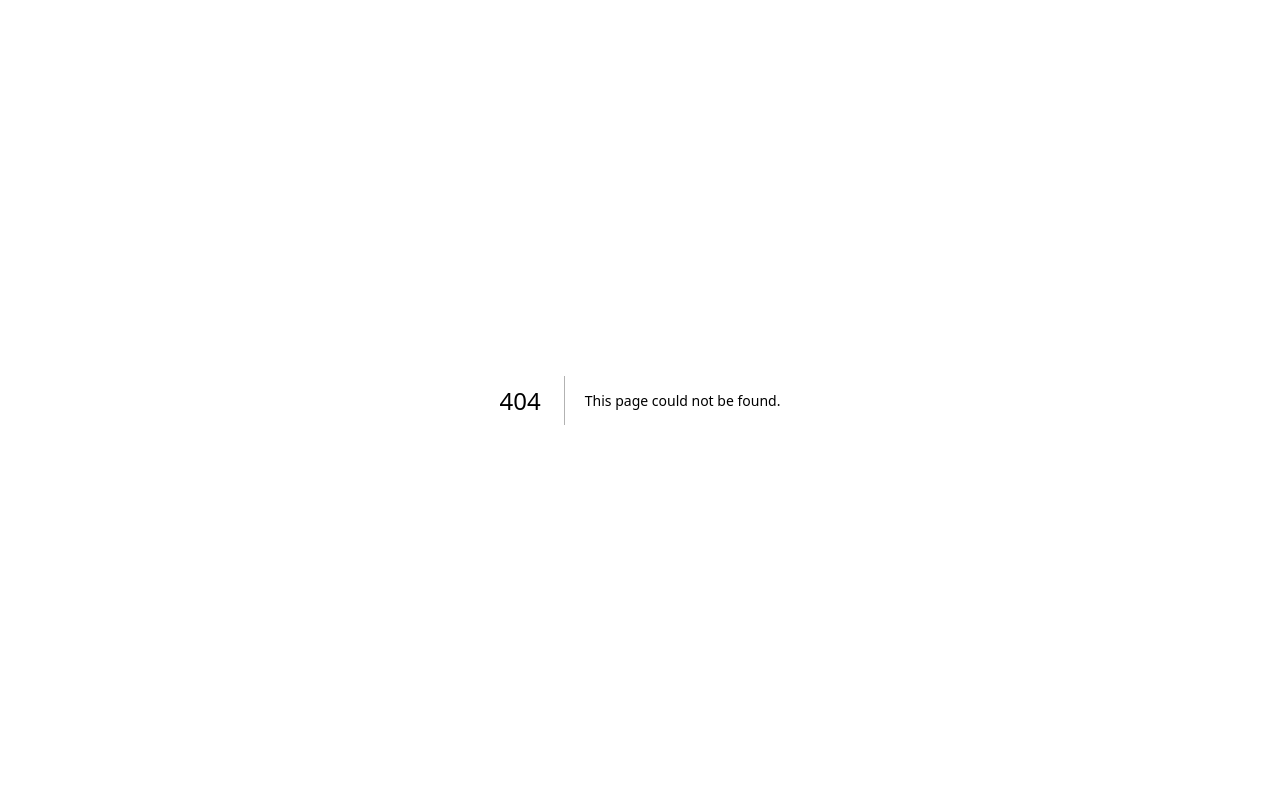
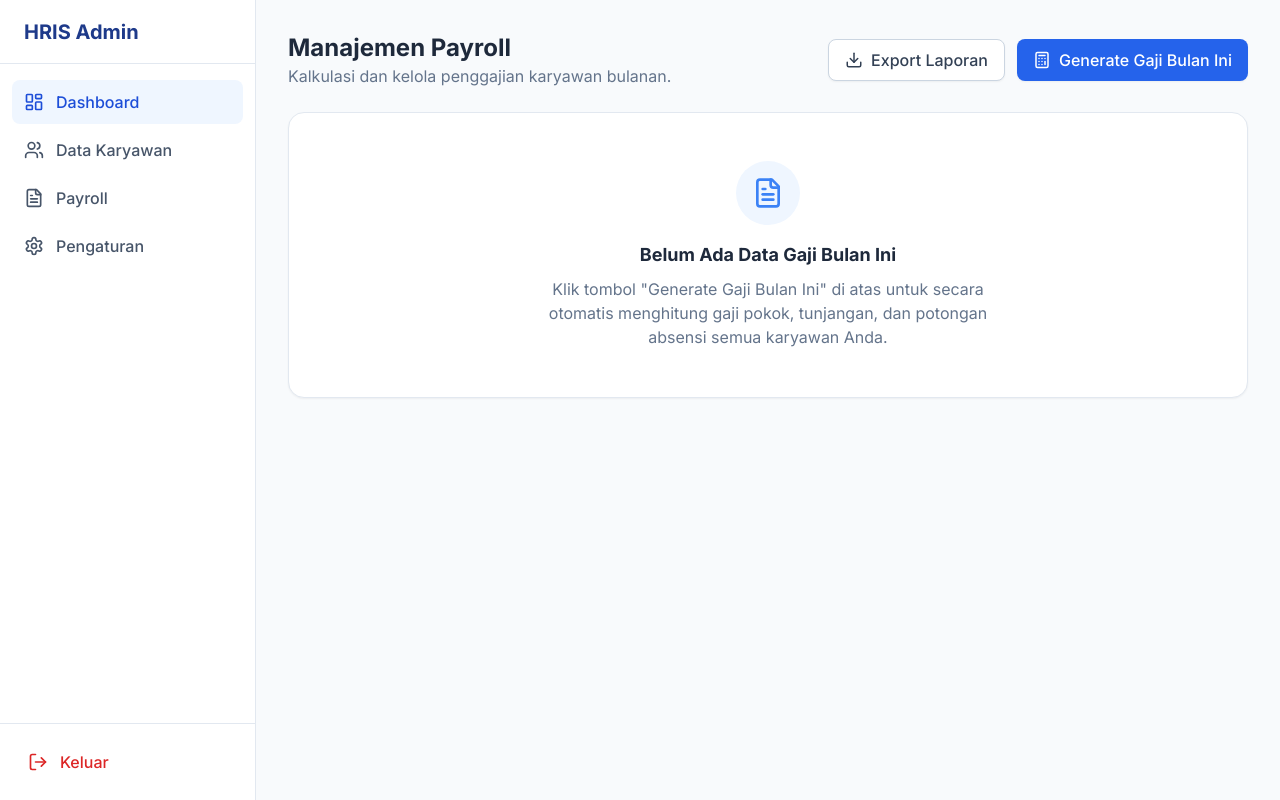
Before and after one commit to brofahroe/HRIS, a Next.js app in the folder next-hris/: page /admin/payroll in a window 1280 px wide. Before the commit this address had no page. Built offline with nearby package versions, Linux system fonts and the light colour scheme.

Commit message:
feat: Menambahkan halaman admin users, payroll, dan settings

```diff
--- /dev/null
+++ b/next-hris/src/app/admin/payroll/page.tsx
@@ -0,0 +1,53 @@
+"use client";
+
+import { useState } from "react";
+import { Download, Calculator } from "lucide-react";
+
+export default function PayrollPage() {
+  const [loading, setLoading] = useState(false);
+
+  const handleGenerate = async () => {
+    setLoading(true);
+    // Simulasi loading generate payroll
+    setTimeout(() => {
+      setLoading(false);
+      alert("Fungsi kalkulasi gaji otomatis akan diproses oleh Server Actions (payrollEngine.ts) di sini.");
+    }, 1500);
+  };
+
+  return (
+    <div className="space-y-6">
+      <div className="flex justify-between items-center">
+        <div>
+          <h2 className="text-2xl font-bold text-slate-800">Manajemen Payroll</h2>
+          <p className="text-slate-500">Kalkulasi dan kelola penggajian karyawan bulanan.</p>
+        </div>
+        <div className="flex gap-3">
+          <button className="bg-white border border-slate-300 hover:bg-slate-50 text-slate-700 px-4 py-2 rounded-lg font-medium shadow-sm transition-colors flex items-center gap-2">
+            <Download size={18} /> Export Laporan
+          </button>
+          <button
+            onClick={handleGenerate}
+            disabled={loading}
+            className="bg-blue-600 hover:bg-blue-700 disabled:opacity-70 text-white px-4 py-2 rounded-lg font-medium shadow-sm transition-colors flex items-center gap-2"
+          >
+            {loading ? "Memproses..." : <><Calculator size={18} /> Generate Gaji Bulan Ini</>}
+          </button>
+        </div>
+      </div>
+
+      <div className="bg-white rounded-2xl border border-slate-200 shadow-sm p-12 flex flex-col items-center justify-center text-center">
+        <div className="w-16 h-16 bg-blue-50 text-blue-500 rounded-full flex items-center justify-center mb-4">
+          <FileText size={32} />
+        </div>
+        <h3 className="text-lg font-bold text-slate-800 mb-2">Belum Ada Data Gaji Bulan Ini</h3>
+        <p className="text-slate-500 max-w-md">
+          Klik tombol "Generate Gaji Bulan Ini" di atas untuk secara otomatis menghitung gaji pokok, tunjangan, dan potongan absensi semua karyawan Anda.
+        </p>
+      </div>
+    </div>
+  );
+}
+
+// Temporary icon component since we forgot to import it in the top
+import { FileText } from "lucide-react";
--- /dev/null
+++ b/next-hris/src/app/admin/settings/page.tsx
@@ -0,0 +1,33 @@
+export default function SettingsPage() {
+  return (
+    <div className="space-y-6">
+      <div>
+        <h2 className="text-2xl font-bold text-slate-800">Pengaturan Sistem</h2>
+        <p className="text-slate-500">Konfigurasi variabel dan pengaturan HRIS.</p>
+      </div>
+
+      <div className="bg-white rounded-2xl border border-slate-200 shadow-sm overflow-hidden">
+        <div className="p-6 border-b border-slate-200">
+          <h3 className="font-bold text-slate-800">Pengaturan Absensi</h3>
+        </div>
+        <div className="p-6 space-y-4">
+          <div className="grid grid-cols-1 md:grid-cols-2 gap-6">
+            <div className="space-y-2">
+              <label className="text-sm font-semibold text-slate-700">Jam Masuk Standar</label>
+              <input type="time" defaultValue="08:00" className="w-full px-4 py-2 border border-slate-200 rounded-lg focus:ring-2 focus:ring-blue-100 outline-none transition-all" />
+            </div>
+            <div className="space-y-2">
+              <label className="text-sm font-semibold text-slate-700">Toleransi Keterlambatan (Menit)</label>
+              <input type="number" defaultValue="15" className="w-full px-4 py-2 border border-slate-200 rounded-lg focus:ring-2 focus:ring-blue-100 outline-none transition-all" />
+            </div>
+          </div>
+          <div className="pt-4">
+            <button className="bg-blue-600 hover:bg-blue-700 text-white px-6 py-2 rounded-lg font-medium shadow-sm transition-colors">
+              Simpan Pengaturan
+            </button>
+          </div>
+        </div>
+      </div>
+    </div>
+  );
+}
--- /dev/null
+++ b/next-hris/src/app/admin/users/page.tsx
@@ -0,0 +1,89 @@
+"use client";
+
+import { useState, useEffect } from "react";
+import { supabase } from "@/lib/supabaseClient";
+
+export default function UsersPage() {
+  const [users, setUsers] = useState<any[]>([]);
+  const [loading, setLoading] = useState(true);
+
+  useEffect(() => {
+    async function fetchUsers() {
+      const { data, error } = await supabase
+        .from('users')
+        .select('*')
+        .order('created_at', { ascending: false });
+
+      if (data) setUsers(data);
+      setLoading(false);
+    }
+    fetchUsers();
+  }, []);
+
+  return (
+    <div className="space-y-6">
+      <div className="flex justify-between items-center">
+        <div>
+          <h2 className="text-2xl font-bold text-slate-800">Data Karyawan</h2>
+          <p className="text-slate-500">Kelola informasi seluruh karyawan Anda.</p>
+        </div>
+        <button className="bg-blue-600 hover:bg-blue-700 text-white px-4 py-2 rounded-lg font-medium shadow-sm transition-colors">
+          + Tambah Karyawan
+        </button>
+      </div>
+
+      <div className="bg-white rounded-2xl border border-slate-200 shadow-sm overflow-hidden">
+        <div className="overflow-x-auto">
+          <table className="w-full text-left border-collapse">
+            <thead>
+              <tr className="bg-slate-50 text-slate-500 text-sm">
+                <th className="px-6 py-3 font-medium">Nama / Email</th>
+                <th className="px-6 py-3 font-medium">NIK</th>
+                <th className="px-6 py-3 font-medium">Jabatan</th>
+                <th className="px-6 py-3 font-medium">Role</th>
+                <th className="px-6 py-3 font-medium">Status</th>
+              </tr>
+            </thead>
+            <tbody className="divide-y divide-slate-200">
+              {loading ? (
+                <tr>
+                  <td colSpan={5} className="px-6 py-8 text-center text-slate-500">
+                    Memuat data...
+                  </td>
+                </tr>
+              ) : users.length === 0 ? (
+                <tr>
+                  <td colSpan={5} className="px-6 py-8 text-center text-slate-500">
+                    Belum ada data karyawan.
+                  </td>
+                </tr>
+              ) : (
+                users.map((u) => (
+                  <tr key={u.id} className="hover:bg-slate-50">
+                    <td className="px-6 py-4">
+                      <div className="font-medium text-slate-800">{u.full_name}</div>
+                      <div className="text-sm text-slate-500">{u.email}</div>
+                    </td>
+                    <td className="px-6 py-4 text-slate-600">{u.nik}</td>
+                    <td className="px-6 py-4">
+                      <div className="text-slate-800">{u.position}</div>
+                      <div className="text-xs text-slate-500">{u.division}</div>
+                    </td>
+                    <td className="px-6 py-4 text-slate-600">{u.role}</td>
+                    <td className="px-6 py-4">
+                      {u.is_active ? (
+                        <span className="inline-flex items-center px-2.5 py-0.5 rounded-full text-xs font-medium bg-green-100 text-green-800">Aktif</span>
+                      ) : (
+                        <span className="inline-flex items-center px-2.5 py-0.5 rounded-full text-xs font-medium bg-slate-100 text-slate-800">Nonaktif</span>
+                      )}
+                    </td>
+                  </tr>
+                ))
+              )}
+            </tbody>
+          </table>
+        </div>
+      </div>
+    </div>
+  );
+}
```
